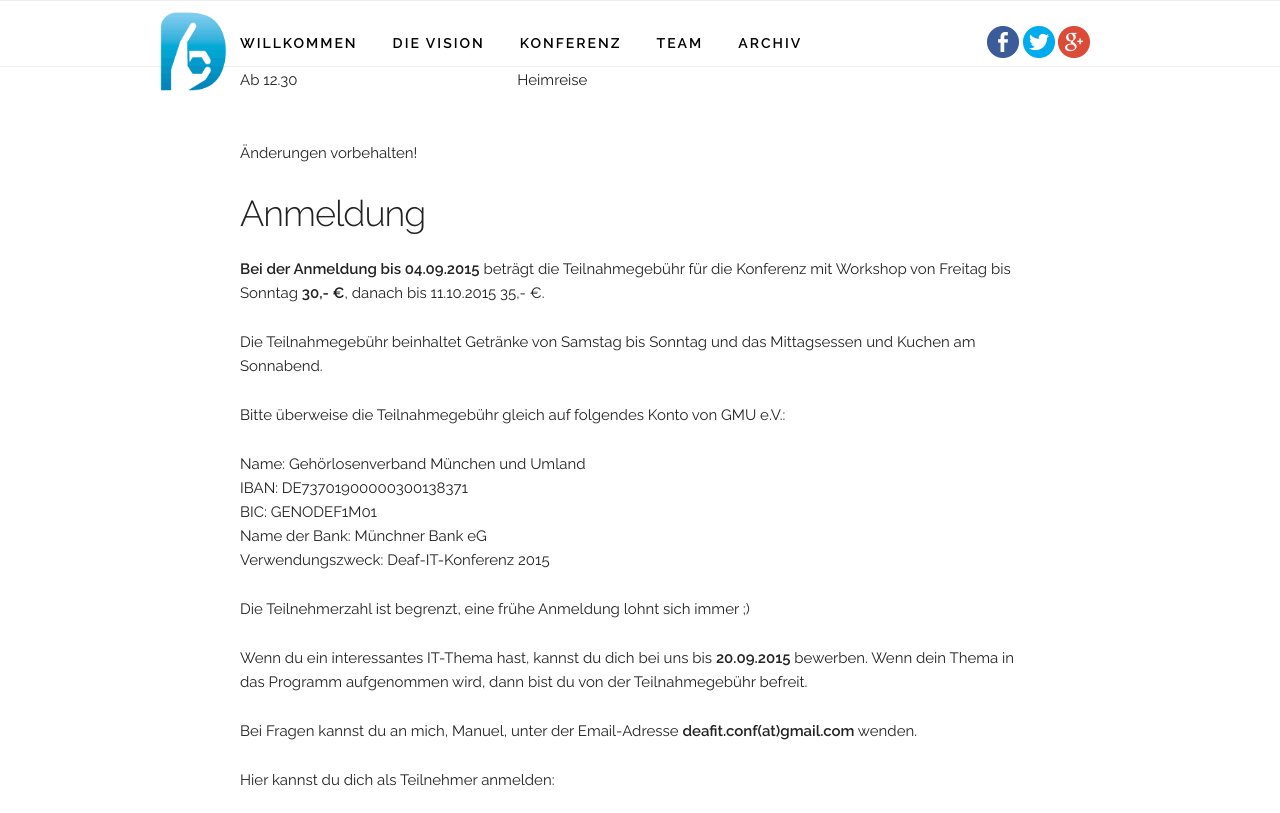
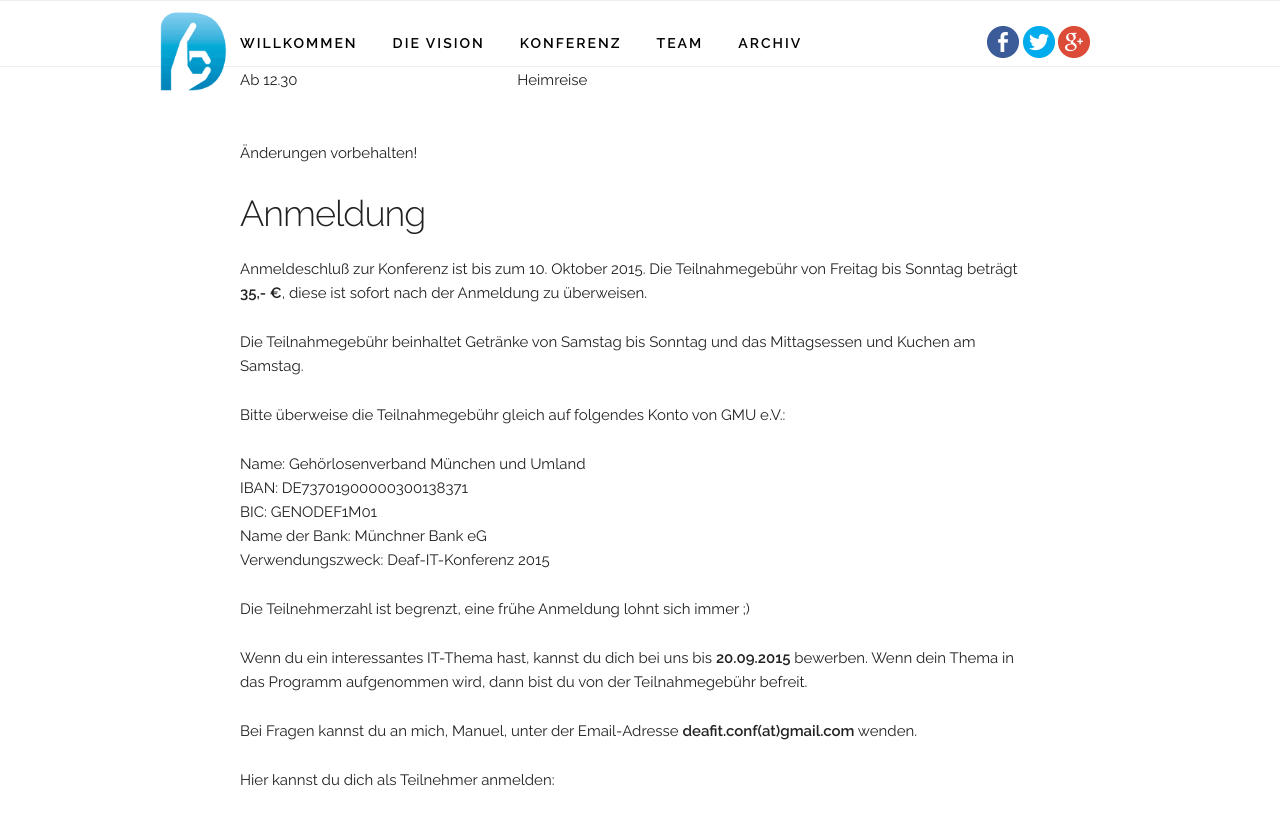
Before and after one commit to NickelPic/deafit.github.io, a Jekyll site: the page built from conference.md, in a window 1280 px wide and 900 px high, scrolled down 2051 px, cut to the strip 0-813 px from the top of the window. Built offline with Jekyll 4.4.1, drawn with Linux system fonts in a browser that asks for light colours; nearby versions of some CDN libraries.

Commit message:
Update conference.md

```diff
--- a/conference.md
+++ b/conference.md
@@ -137,9 +137,10 @@ Das Deaf IT Team übernachtet im [Art & Business Hotel Nürnberg](http://www.art
 
 ### Anmeldung
 
-**Bei der Anmeldung bis 04.09.2015** beträgt die Teilnahmegebühr für die Konferenz mit Workshop von Freitag bis Sonntag **30,- €**, danach bis 11.10.2015 35,- €.
+Anmeldeschluß zur Konferenz ist bis zum 10. Oktober 2015.
+Die Teilnahmegebühr von Freitag bis Sonntag beträgt **35,- €**, diese ist sofort nach der Anmeldung zu überweisen.
 
-Die Teilnahmegebühr beinhaltet Getränke von Samstag bis Sonntag und das Mittagsessen und Kuchen am Sonnabend.
+Die Teilnahmegebühr beinhaltet Getränke von Samstag bis Sonntag und das Mittagsessen und Kuchen am Samstag.
 
 <p>Bitte überweise die Teilnahmegebühr gleich auf folgendes Konto von GMU e.V.:</p>
 <p>Name: Gehörlosenverband München und Umland<br>
```
